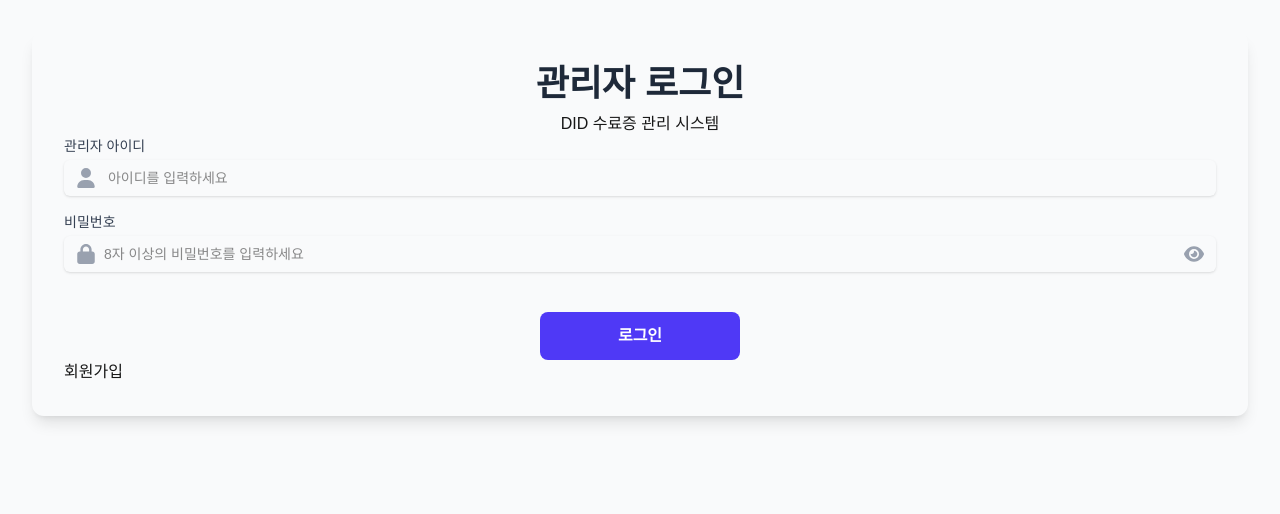
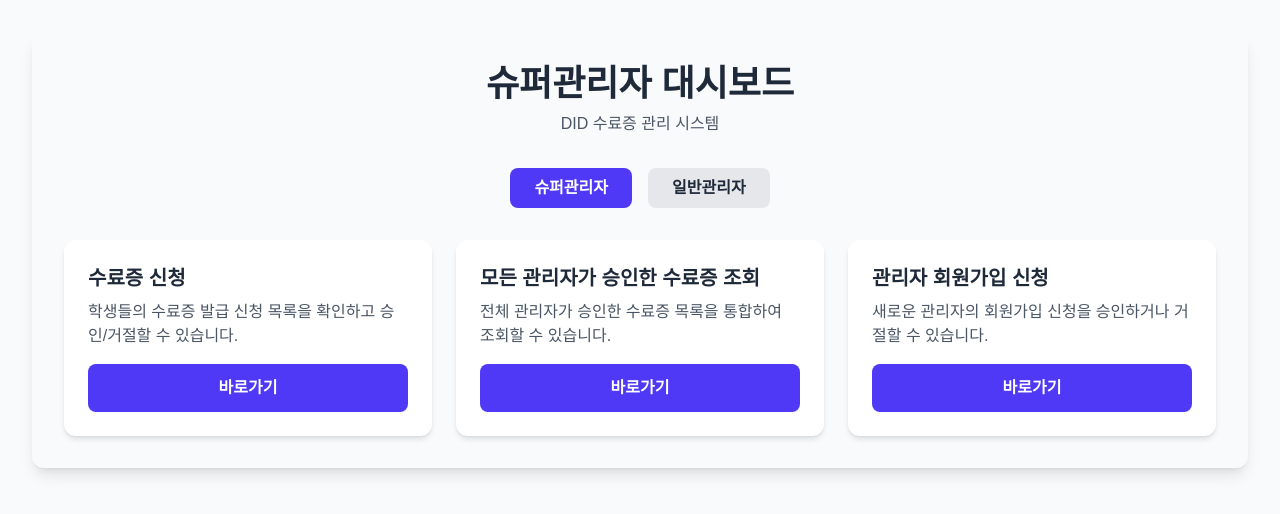
Before and after one commit to kooming/DIDproject-BlockChain, a Next.js app in the folder Frontend/my-app/: page /adminmain in a window 1280 px wide. Shown: the top 514 px of the page. Built offline with nearby package versions, Linux system fonts and the light colour scheme.

Commit message:
20250822

```diff
--- /dev/null
+++ b/Frontend/my-app/src/app/admin/page.jsx
@@ -0,0 +1,83 @@
+"use client";
+
+import React, { useState } from "react";
+// 상대 경로로 변경하여 import 경로 오류 해결
+import PasswordInput from "../../components/PasswordInput.jsx";
+import InputWithIcon from "../../components/InputWithIcon.jsx";
+import { faUser } from "@fortawesome/free-solid-svg-icons";
+import { useRouter } from "next/navigation";
+
+export default function AdminHomePage() {
+  // 상태 관리를 위한 useState 훅
+  const [adminId, setAdminId] = useState("");
+  const [password, setPassword] = useState("");
+
+  const router = useRouter();
+
+  // 입력 필드 값 변경 핸들러
+  const handleAdminIdChange = (e) => {
+    setAdminId(e.target.value);
+  };
+
+  const handlePasswordChange = (e) => {
+    setPassword(e.target.value);
+  };
+
+  // 로그인 버튼 클릭 핸들러
+  const handleLogin = () => {
+    // 로컬스토리지에서 사용자 데이터 가져오기
+    const users = JSON.parse(localStorage.getItem("users") || "[]");
+    const user = users.find(
+      (user) => user.adminIdValue === adminId && user.admminPWValue === password
+    );
+
+    if (user) {
+      router.push("./adminmain");
+    } else {
+      alert("아이디 또는 비밀번호가 올바르지 않습니다.");
+    }
+  };
+
+  return (
+    <div className="container mx-auto p-8 bg-gray-50 min-h-screen">
+      <div className="rounded-xl shadow-lg p-8">
+        <h1 className="text-4xl font-extrabold text-center text-gray-800 mb-2">
+          관리자 로그인
+        </h1>
+        <h3 className="text-center">DID 수료증 관리 시스템</h3>
+        <InputWithIcon
+          id="admin_id"
+          label="관리자 아이디"
+          icon={faUser}
+          placeholder=" 아이디를 입력하세요"
+          value={adminId}
+          onChange={handleAdminIdChange}
+        />
+
+        <PasswordInput
+          id="password"
+          label="비밀번호"
+          placeholder="8자 이상의 비밀번호를 입력하세요"
+          value={password}
+          onChange={handlePasswordChange}
+        />
+
+        <div className="flex justify-center ">
+          <button
+            onClick={handleLogin} // onClick 핸들러 추가
+            type="submit"
+            className="mt-6 w-50 p-3 bg-indigo-600 text-white font-bold rounded-lg hover:bg-indigo-700 transition"
+          >
+            로그인
+          </button>
+        </div>
+        <a
+          href="./adminsignup"
+          className="no-underline transform hover:scale-105 transition-transform duration-300 text-inherit"
+        >
+          회원가입
+        </a>
+      </div>
+    </div>
+  );
+}
--- a/Frontend/my-app/src/app/adminmain/page.jsx
+++ b/Frontend/my-app/src/app/adminmain/page.jsx
@@ -1,80 +1,140 @@
 "use client";
 
 import React, { useState } from "react";
-// 상대 경로로 변경하여 import 경로 오류 해결
-import PasswordInput from "../../components/PasswordInput.jsx";
-import InputWithIcon from "../../components/InputWithIcon.jsx";
-import { faUser } from "@fortawesome/free-solid-svg-icons";
+import { useRouter } from "next/navigation";
 
-export default function AdminHomePage() {
-  // 상태 관리를 위한 useState 훅
-  const [adminId, setAdminId] = useState("");
-  const [password, setPassword] = useState("");
+export default function AdminDashboard() {
+  // 관리자 역할을 'super'로 초기 설정합니다.
+  // 이 부분을 'general'로 바꾸면 초기 화면이 달라집니다.
+  // 실제 앱에서는 로그인 시 받은 사용자 데이터에 따라 이 값을 설정해야 합니다.
+  const [userRole, setUserRole] = useState("super");
 
-  // 입력 필드 값 변경 핸들러
-  const handleAdminIdChange = (e) => {
-    setAdminId(e.target.value);
-  };
+  const router = useRouter();
 
-  const handlePasswordChange = (e) => {
-    setPassword(e.target.value);
-  };
-
-  // 로그인 버튼 클릭 핸들러
-  const handleLogin = () => {
-    // 로컬스토리지에서 사용자 데이터 가져오기
-    const users = JSON.parse(localStorage.getItem("users") || "[]");
-    const user = users.find(
-      (user) => user.adminId === adminId && user.password === password
+  // 역할에 따라 다른 버튼들을 렌더링합니다.
+  const renderDashboardButtons = () => {
+    // 공통 기능: 수료증 신청
+    const commonButtons = (
+      <div className="bg-white p-6 rounded-xl shadow-md transition-transform transform hover:scale-105">
+        <h3 className="text-xl font-semibold text-gray-800">수료증 신청</h3>
+        <p className="mt-2 text-gray-600">
+          학생들의 수료증 발급 신청 목록을 확인하고 승인/거절할 수 있습니다.
+        </p>
+        <button
+          onClick={() => alert("수료증 신청 페이지로 이동합니다.")}
+          className="mt-4 w-full p-3 bg-indigo-600 text-white font-bold rounded-lg hover:bg-indigo-700 transition"
+        >
+          바로가기
+        </button>
+      </div>
     );
 
-    if (user) {
-      alert("로그인 성공!");
-      // TODO: 로그인 성공 후 페이지 이동 로직 추가
-    } else {
-      alert("아이디 또는 비밀번호가 올바르지 않습니다.");
+    // 역할에 따른 조건부 렌더링
+    switch (userRole) {
+      case "super":
+        return (
+          <div className="grid grid-cols-1 md:grid-cols-3 gap-6">
+            {commonButtons}
+            <div className="bg-white p-6 rounded-xl shadow-md transition-transform transform hover:scale-105">
+              <h3 className="text-xl font-semibold text-gray-800">
+                모든 관리자가 승인한 수료증 조회
+              </h3>
+              <p className="mt-2 text-gray-600">
+                전체 관리자가 승인한 수료증 목록을 통합하여 조회할 수 있습니다.
+              </p>
+              <button
+                onClick={() => alert("전체 수료증 조회 페이지로 이동합니다.")}
+                className="mt-4 w-full p-3 bg-indigo-600 text-white font-bold rounded-lg hover:bg-indigo-700 transition"
+              >
+                바로가기
+              </button>
+            </div>
+            <div className="bg-white p-6 rounded-xl shadow-md transition-transform transform hover:scale-105">
+              <h3 className="text-xl font-semibold text-gray-800">
+                관리자 회원가입 신청
+              </h3>
+              <p className="mt-2 text-gray-600">
+                새로운 관리자의 회원가입 신청을 승인하거나 거절할 수 있습니다.
+              </p>
+              <button
+                onClick={() =>
+                  alert("관리자 회원가입 신청 페이지로 이동합니다.")
+                }
+                className="mt-4 w-full p-3 bg-indigo-600 text-white font-bold rounded-lg hover:bg-indigo-700 transition"
+              >
+                바로가기
+              </button>
+            </div>
+          </div>
+        );
+      case "general":
+        return (
+          <div className="grid grid-cols-1 md:grid-cols-2 gap-6">
+            {commonButtons}
+            <div className="bg-white p-6 rounded-xl shadow-md transition-transform transform hover:scale-105">
+              <h3 className="text-xl font-semibold text-gray-800">
+                내가 승인한 수료증 조회
+              </h3>
+              <p className="mt-2 text-gray-600">
+                본인이 직접 승인한 수료증 목록만 조회할 수 있습니다.
+              </p>
+              <button
+                onClick={() =>
+                  alert("내가 승인한 수료증 조회 페이지로 이동합니다.")
+                }
+                className="mt-4 w-full p-3 bg-indigo-600 text-white font-bold rounded-lg hover:bg-indigo-700 transition"
+              >
+                바로가기
+              </button>
+            </div>
+          </div>
+        );
+      default:
+        return (
+          <p className="text-center text-red-500">
+            관리자 역할을 확인할 수 없습니다.
+          </p>
+        );
     }
   };
 
   return (
     <div className="container mx-auto p-8 bg-gray-50 min-h-screen">
       <div className="rounded-xl shadow-lg p-8">
+        {/* 역할에 따른 제목 */}
         <h1 className="text-4xl font-extrabold text-center text-gray-800 mb-2">
-          관리자 로그인
+          {userRole === "super" ? "슈퍼관리자 대시보드" : "일반관리자 대시보드"}
         </h1>
-        <h3 className="text-center">DID 수료증 관리 시스템</h3>
-        <InputWithIcon
-          id="admin_id"
-          label="관리자 아이디"
-          icon={faUser}
-          placeholder=" 아이디를 입력하세요"
-          value={adminId}
-          onChange={handleAdminIdChange}
-        />
+        <h3 className="text-center text-gray-600 mb-8">
+          DID 수료증 관리 시스템
+        </h3>
 
-        <PasswordInput
-          id="password"
-          label="비밀번호"
-          placeholder="8자 이상의 비밀번호를 입력하세요"
-          value={password}
-          onChange={handlePasswordChange}
-        />
-
-        <div className="flex justify-center ">
+        {/* 역할 전환 버튼 (개발용) */}
+        <div className="flex justify-center space-x-4 mb-8">
           <button
-            onClick={handleLogin} // onClick 핸들러 추가
-            type="submit"
-            className="mt-6 w-50 p-3 bg-indigo-600 text-white font-bold rounded-lg hover:bg-indigo-700 transition"
+            onClick={() => setUserRole("super")}
+            className={`px-6 py-2 rounded-lg font-bold transition ${
+              userRole === "super"
+                ? "bg-indigo-600 text-white"
+                : "bg-gray-200 text-gray-800 hover:bg-gray-300"
+            }`}
           >
-            로그인
+            슈퍼관리자
+          </button>
+          <button
+            onClick={() => setUserRole("general")}
+            className={`px-6 py-2 rounded-lg font-bold transition ${
+              userRole === "general"
+                ? "bg-indigo-600 text-white"
+                : "bg-gray-200 text-gray-800 hover:bg-gray-300"
+            }`}
+          >
+            일반관리자
           </button>
         </div>
-        <a
-          href="./adminsignup"
-          className="no-underline transform hover:scale-105 transition-transform duration-300 text-inherit"
-        >
-          회원가입
-        </a>
+
+        {/* 대시보드 기능 버튼들 */}
+        {renderDashboardButtons()}
       </div>
     </div>
   );
```
Also changed, not shown: Frontend/my-app/src/app/adminsignup/page.jsx (+17 -10 lines).
